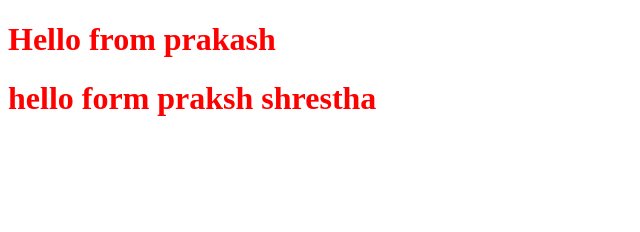
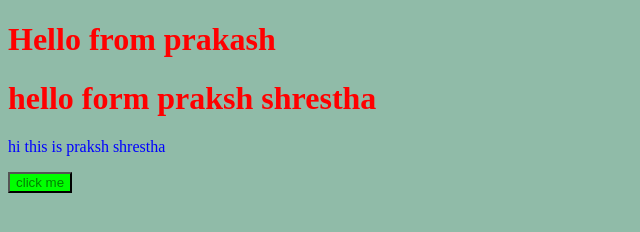
Before and after one commit to prakashkae/websites, a plain HTML site: page index.html in a window 1280 px wide. Shown: the whole page, without its empty margins (0-640 px from the left). Drawn offline with Linux system fonts and the light colour scheme.

Commit message:
Update portfolio files

```diff
--- a/index.html
+++ b/index.html
@@ -13,5 +13,9 @@
     <h1>Hello from prakash</h1>
     <h1> hello form praksh shrestha</h1>
 </body>
+<p>
+    hi this is praksh shrestha
+</p>
+<button>click me</button>
 
 </html>
--- a/style.css
+++ b/style.css
@@ -1,3 +1,20 @@
 h1 {
     color: red;
 }
+
+p {
+    color: blue;
+}
+
+button {
+    color: green;
+}
+
+body {
+    background-color: rgb(144, 187, 168);
+}
+
+button {
+    background-color: #00ff00;
+
+}
```
